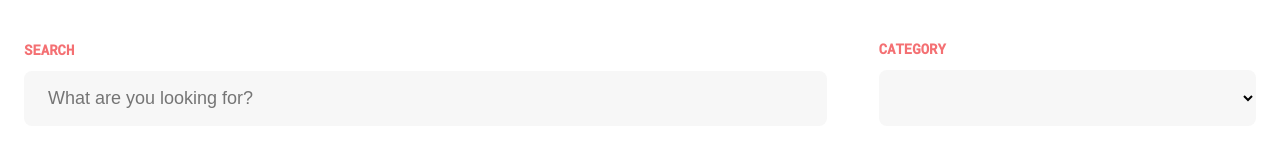
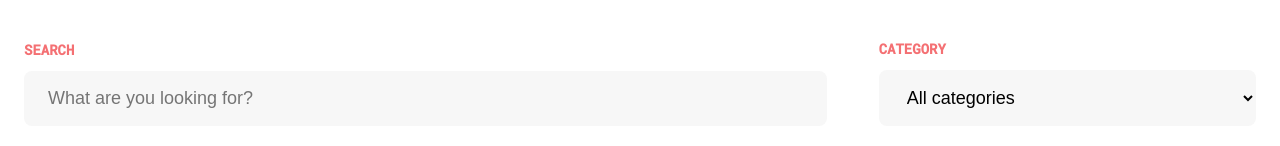
Before and after one commit to martaqh/monte-cinema-project, a Vue app: page /movies in a window 1280 px wide. Shown: the part 338-484 px from the top of the page. Built offline with nearby package versions, Linux system fonts and the light colour scheme; a web font is replaced by a local one.

Commit message:
Fix AppSelect

```diff
--- a/src/components/common/App/AppSelect.vue
+++ b/src/components/common/App/AppSelect.vue
@@ -24,7 +24,7 @@ export default defineComponent({
   <select
     class="select"
     :placeholder="placeholder"
-    :value="optionSelected"
+    :value="modelValue"
     @change="$emit('update:modelValue', $event.target.value)"
   >
     <option selected>{{optionStart}}</option>
```
